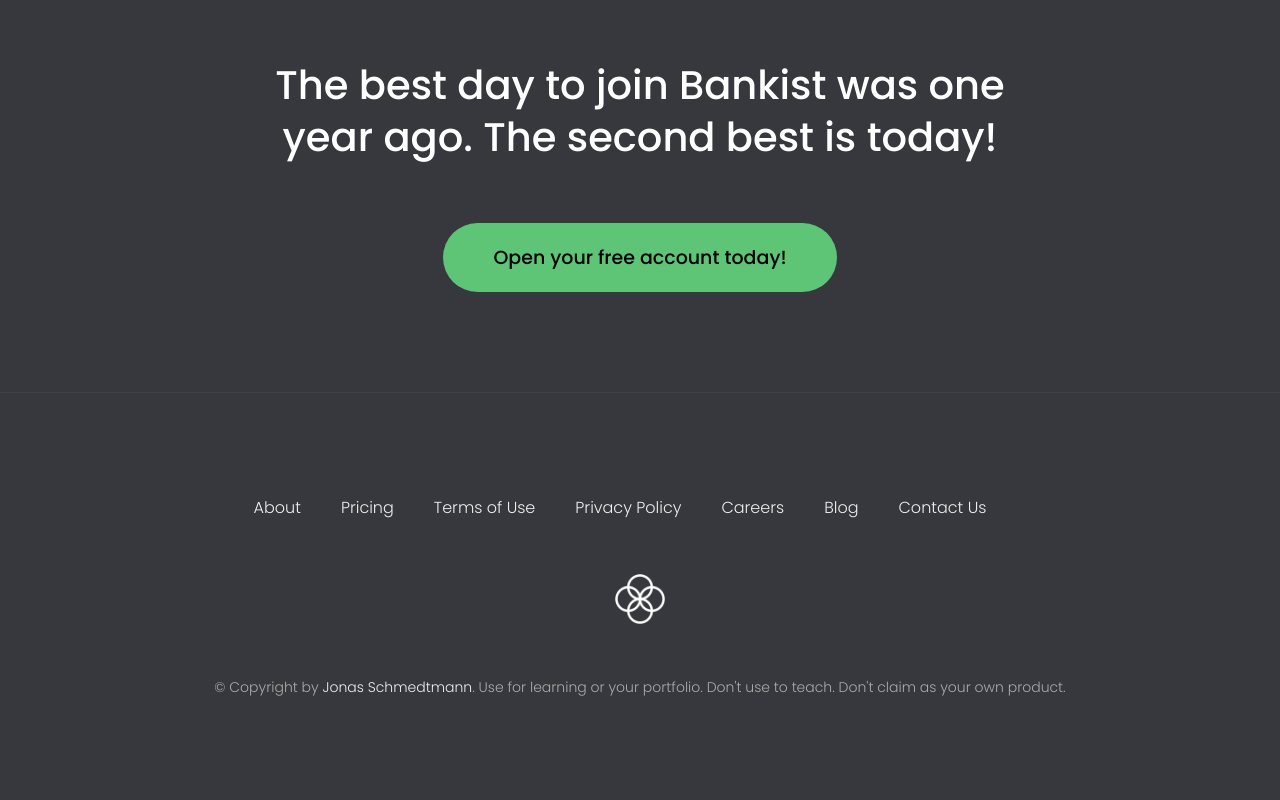
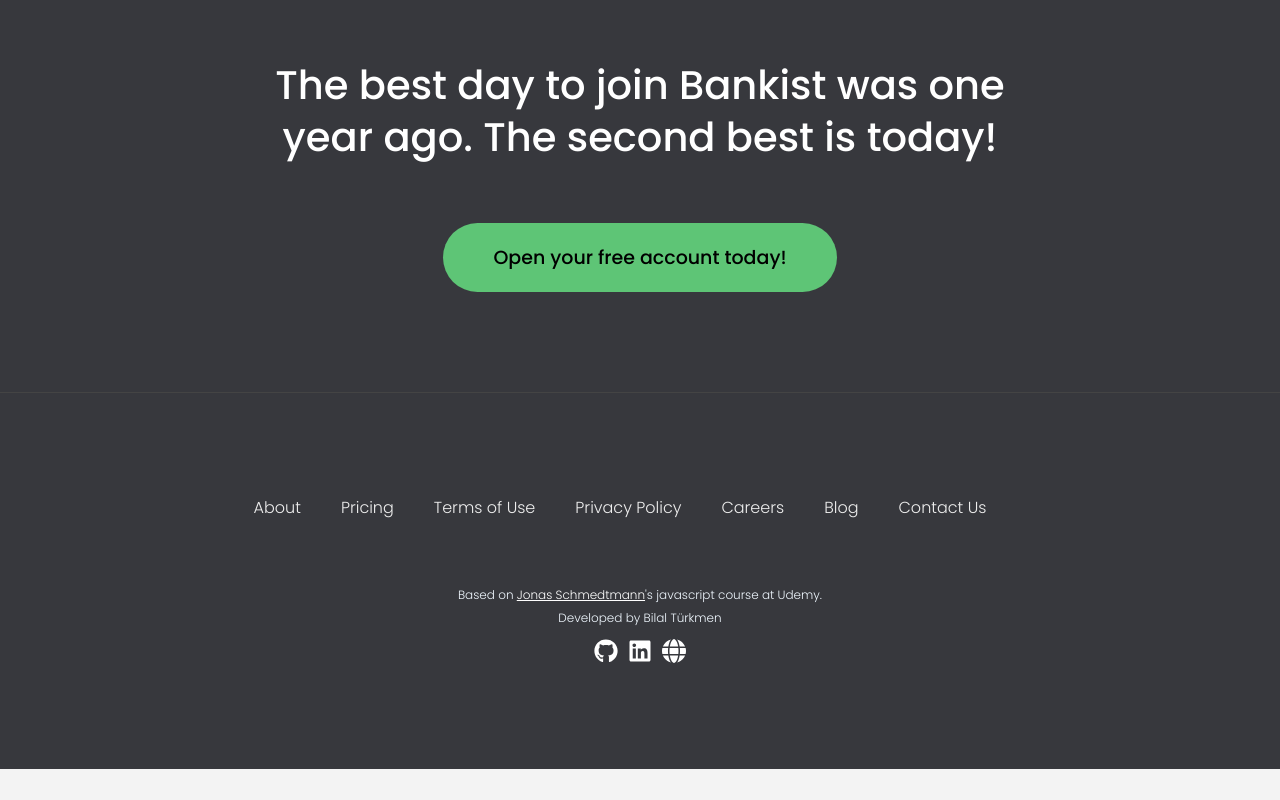
Before and after one commit to bilalturkmen/bankist-website, a plain HTML site: page index.html in a window 1280 px wide. Shown: the part 4166-4966 px from the top of the page. After the commit the page ends 4935 px from the top, so only its background shows below. Drawn offline with Linux system fonts and the light colour scheme.

Commit message:
added footer info

```diff
--- a/index.html
+++ b/index.html
@@ -319,17 +319,85 @@
           <a class="footer__link" href="#">Contact Us</a>
         </li>
       </ul>
-      <img src="img/icon.png" alt="Logo" class="footer__logo" />
-      <p class="footer__copyright">
-        &copy; Copyright by
-        <a
-          class="footer__link twitter-link"
-          target="_blank"
-          href="https://twitter.com/jonasschmedtman"
-          >Jonas Schmedtmann</a
-        >. Use for learning or your portfolio. Don't use to teach. Don't claim
-        as your own product.
-      </p>
+
+      <!-- &copy; by Jonas Schmedtmann. Don't claim as your own :) -->
+      <div style="display: flex; flex-direction: column; align-items: center">
+        <div
+          class=""
+          style="
+            margin: 10px;
+            font-size: 12px;
+            text-align: center;
+            color: aliceblue;
+          "
+        >
+          Based on
+          <a
+            class="twitter-link"
+            target="_blank"
+            href="https://twitter.com/jonasschmedtman"
+            >Jonas Schmedtmann</a
+          >'s javascript course at Udemy.<br />Developed by Bilal Türkmen
+        </div>
+
+        <div class="" style="gap: 30px">
+          <a
+            target="_blank"
+            style="color: white; margin: 5px"
+            class=""
+            href="https://github.com/bilalturkmen"
+            ><svg
+              class=""
+              width="24"
+              height="24"
+              viewBox="0 0 496 512"
+              fill="currentColor"
+              xmlns="http://www.w3.org/2000/svg"
+            >
+              <path
+                d="M165.9 397.4c0 2-2.3 3.6-5.2 3.6-3.3.3-5.6-1.3-5.6-3.6 0-2 2.3-3.6 5.2-3.6 3-.3 5.6 1.3 5.6 3.6zm-31.1-4.5c-.7 2 1.3 4.3 4.3 4.9 2.6 1 5.6 0 6.2-2s-1.3-4.3-4.3-5.2c-2.6-.7-5.5.3-6.2 2.3zm44.2-1.7c-2.9.7-4.9 2.6-4.6 4.9.3 2 2.9 3.3 5.9 2.6 2.9-.7 4.9-2.6 4.6-4.6-.3-1.9-3-3.2-5.9-2.9zM244.8 8C106.1 8 0 113.3 0 252c0 110.9 69.8 205.8 169.5 239.2 12.8 2.3 17.3-5.6 17.3-12.1 0-6.2-.3-40.4-.3-61.4 0 0-70 15-84.7-29.8 0 0-11.4-29.1-27.8-36.6 0 0-22.9-15.7 1.6-15.4 0 0 24.9 2 38.6 25.8 21.9 38.6 58.6 27.5 72.9 20.9 2.3-16 8.8-27.1 16-33.7-55.9-6.2-112.3-14.3-112.3-110.5 0-27.5 7.6-41.3 23.6-58.9-2.6-6.5-11.1-33.3 2.6-67.9 20.9-6.5 69 27 69 27 20-5.6 41.5-8.5 62.8-8.5s42.8 2.9 62.8 8.5c0 0 48.1-33.6 69-27 13.7 34.7 5.2 61.4 2.6 67.9 16 17.7 25.8 31.5 25.8 58.9 0 96.5-58.9 104.2-114.8 110.5 9.2 7.9 17 22.9 17 46.4 0 33.7-.3 75.4-.3 83.6 0 6.5 4.6 14.4 17.3 12.1C428.2 457.8 496 362.9 496 252 496 113.3 383.5 8 244.8 8zM97.2 352.9c-1.3 1-1 3.3.7 5.2 1.6 1.6 3.9 2.3 5.2 1 1.3-1 1-3.3-.7-5.2-1.6-1.6-3.9-2.3-5.2-1zm-10.8-8.1c-.7 1.3.3 2.9 2.3 3.9 1.6 1 3.6.7 4.3-.7.7-1.3-.3-2.9-2.3-3.9-2-.6-3.6-.3-4.3.7zm32.4 35.6c-1.6 1.3-1 4.3 1.3 6.2 2.3 2.3 5.2 2.6 6.5 1 1.3-1.3.7-4.3-1.3-6.2-2.2-2.3-5.2-2.6-6.5-1zm-11.4-14.7c-1.6 1-1.6 3.6 0 5.9 1.6 2.3 4.3 3.3 5.6 2.3 1.6-1.3 1.6-3.9 0-6.2-1.4-2.3-4-3.3-5.6-2z"
+              ></path>
+              <!-- -->
+            </svg></a
+          ><a
+            target="_blank"
+            class=""
+            style="color: white; margin: 5px"
+            href="https://www.linkedin.com/in/bilal-turkmen/"
+            ><svg
+              class="w-5 h-5"
+              width="24"
+              height="24"
+              viewBox="0 0 448 512"
+              fill="currentColor"
+              xmlns="http://www.w3.org/2000/svg"
+            >
+              <path
+                d="M416 32H31.9C14.3 32 0 46.5 0 64.3v383.4C0 465.5 14.3 480 31.9 480H416c17.6 0 32-14.5 32-32.3V64.3c0-17.8-14.4-32.3-32-32.3zM135.4 416H69V202.2h66.5V416zm-33.2-243c-21.3 0-38.5-17.3-38.5-38.5S80.9 96 102.2 96c21.2 0 38.5 17.3 38.5 38.5 0 21.3-17.2 38.5-38.5 38.5zm282.1 243h-66.4V312c0-24.8-.5-56.7-34.5-56.7-34.6 0-39.9 27-39.9 54.9V416h-66.4V202.2h63.7v29.2h.9c8.9-16.8 30.6-34.5 62.9-34.5 67.2 0 79.7 44.3 79.7 101.9V416z"
+              ></path>
+              <!-- -->
+            </svg></a
+          ><a
+            target="_blank"
+            style="color: white; margin: 5px"
+            class=""
+            href="https://bilalturkmen.com"
+            ><svg
+              class=""
+              width="24"
+              height="24"
+              viewBox="0 0 512 512"
+              fill="currentColor"
+              xmlns="http://www.w3.org/2000/svg"
+            >
+              <path
+                d="M352 256C352 278.2 350.8 299.6 348.7 320H163.3C161.2 299.6 159.1 278.2 159.1 256C159.1 233.8 161.2 212.4 163.3 192H348.7C350.8 212.4 352 233.8 352 256zM503.9 192C509.2 212.5 512 233.9 512 256C512 278.1 509.2 299.5 503.9 320H380.8C382.9 299.4 384 277.1 384 256C384 234 382.9 212.6 380.8 192H503.9zM493.4 160H376.7C366.7 96.14 346.9 42.62 321.4 8.442C399.8 29.09 463.4 85.94 493.4 160zM344.3 160H167.7C173.8 123.6 183.2 91.38 194.7 65.35C205.2 41.74 216.9 24.61 228.2 13.81C239.4 3.178 248.7 0 256 0C263.3 0 272.6 3.178 283.8 13.81C295.1 24.61 306.8 41.74 317.3 65.35C328.8 91.38 338.2 123.6 344.3 160H344.3zM18.61 160C48.59 85.94 112.2 29.09 190.6 8.442C165.1 42.62 145.3 96.14 135.3 160H18.61zM131.2 192C129.1 212.6 127.1 234 127.1 256C127.1 277.1 129.1 299.4 131.2 320H8.065C2.8 299.5 0 278.1 0 256C0 233.9 2.8 212.5 8.065 192H131.2zM194.7 446.6C183.2 420.6 173.8 388.4 167.7 352H344.3C338.2 388.4 328.8 420.6 317.3 446.6C306.8 470.3 295.1 487.4 283.8 498.2C272.6 508.8 263.3 512 255.1 512C248.7 512 239.4 508.8 228.2 498.2C216.9 487.4 205.2 470.3 194.7 446.6H194.7zM190.6 503.6C112.2 482.9 48.59 426.1 18.61 352H135.3C145.3 415.9 165.1 469.4 190.6 503.6V503.6zM321.4 503.6C346.9 469.4 366.7 415.9 376.7 352H493.4C463.4 426.1 399.8 482.9 321.4 503.6V503.6z"
+              ></path>
+              <!-- -->
+            </svg></a
+          >
+        </div>
+      </div>
     </footer>
 
     <div class="modal hidden">
--- a/style.css
+++ b/style.css
@@ -585,6 +585,9 @@
 .footer__copyright .footer__link {
   font-size: 1.4rem;
 }
+a.twitter-link {
+  color: white;
+}
 
 /* MODAL WINDOW */
 .modal {
```
